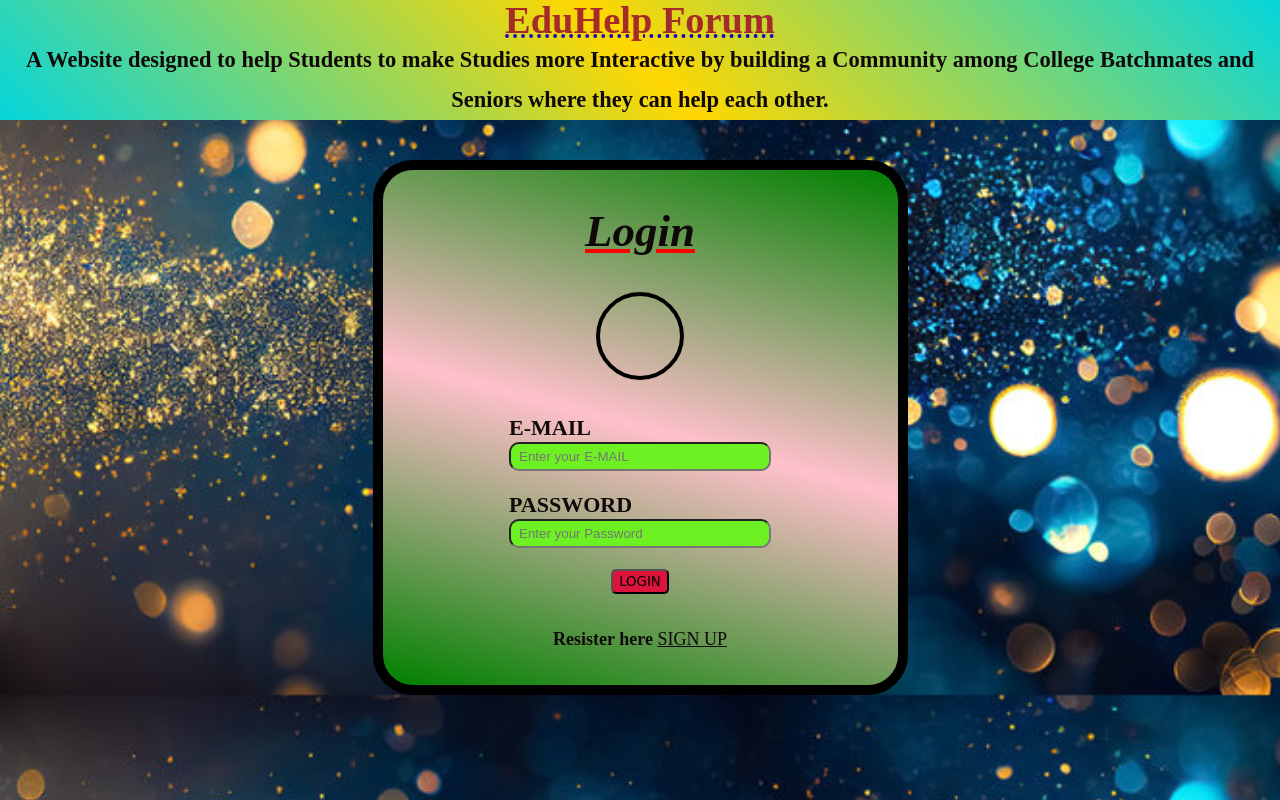
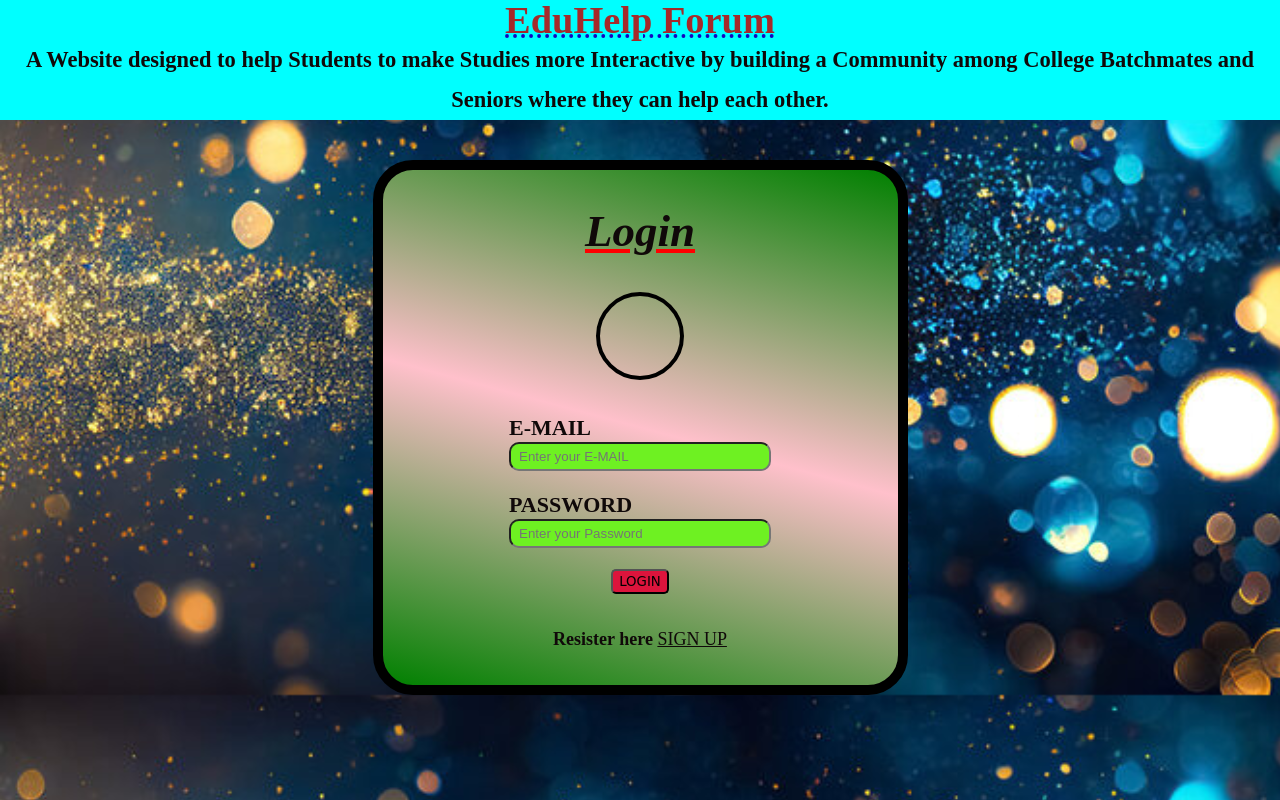
Before and after one commit to Rupeshkumar780/EduHelp-Forum, a plain HTML site: page EduHelp Project File/index.html in a window 1280 px wide. Drawn offline with Linux system fonts and the light colour scheme; a script that the page names is missing.

Commit message:
Update Login.css

```diff
--- a/EduHelp Project File/Login.css
+++ b/EduHelp Project File/Login.css
@@ -8,7 +8,7 @@ header{
     text-align: center;
     width: 100%;
     font-size: larger;
-    background: linear-gradient(45deg,rgb(4, 213, 220),gold,rgb(4, 213, 220));
+    background: aqua;
     min-height: 80px;
     line-height:40px;
 }
```
